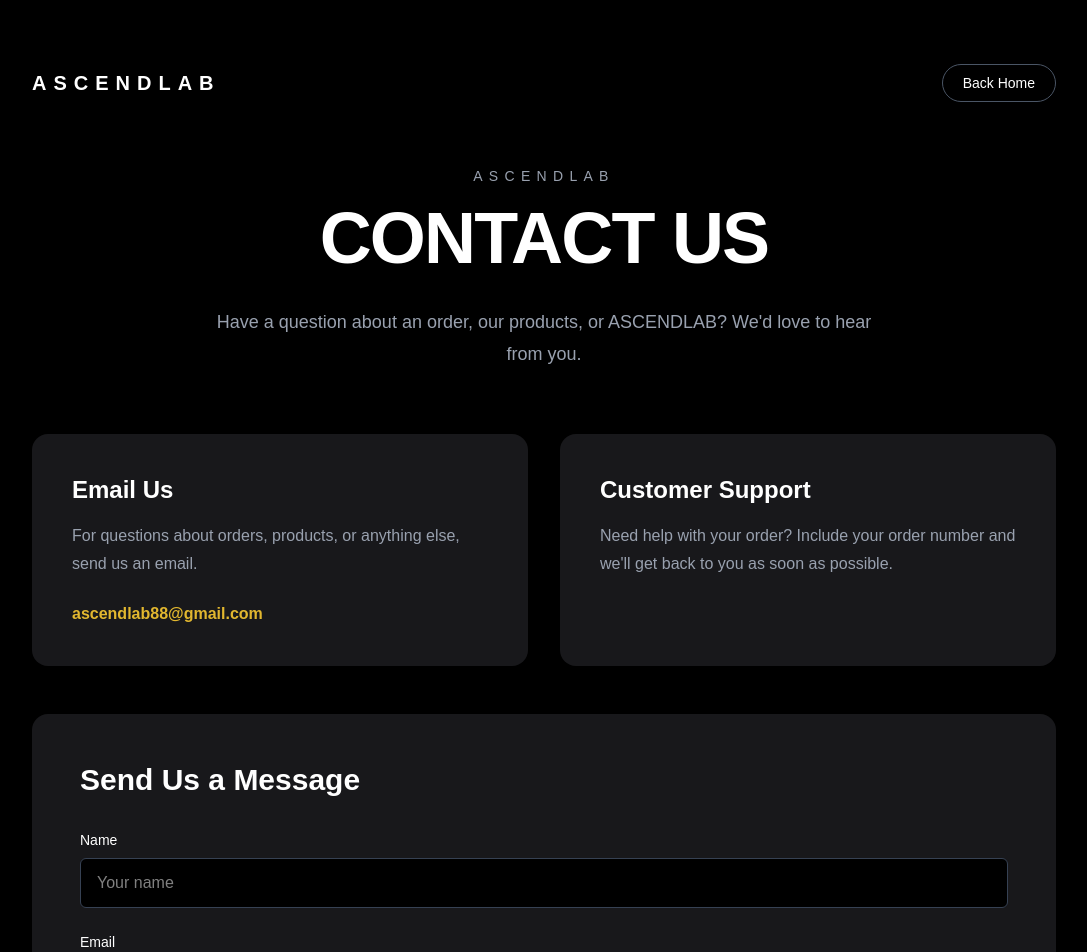
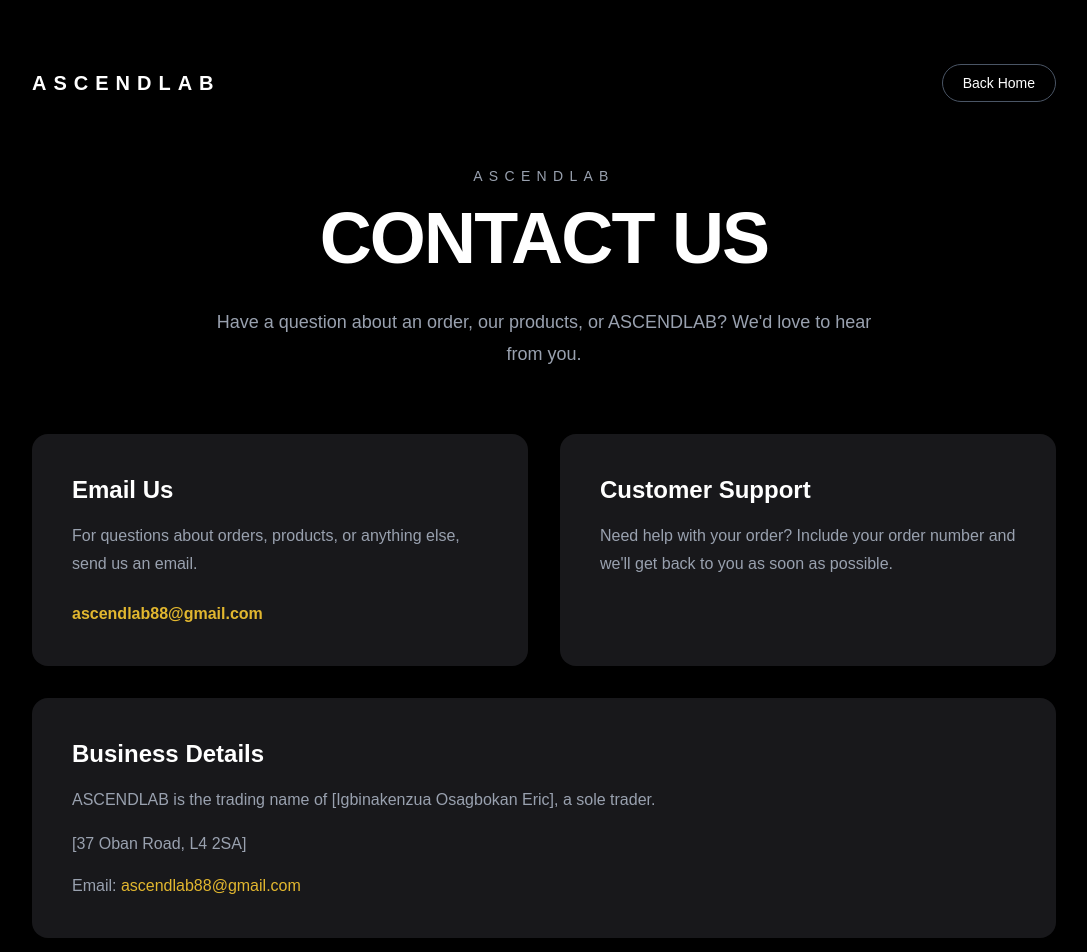
Before and after one commit to eric20-web/ascendlab, a Next.js app: page /contact in a window 1280 px wide. Shown: the top 952 px of the page, without its empty margins (96-1183 px from the left). Built offline with nearby package versions, Linux system fonts and the light colour scheme.

Commit message:
Add business details to contact page

```diff
--- a/app/contact/page.tsx
+++ b/app/contact/page.tsx
@@ -116,6 +116,31 @@ export default function ContactPage() {
 
         </section>
 
+        {/* Business Details */}
+        <section className="mt-8 rounded-2xl bg-[#18181b] p-6 sm:p-8 md:p-10">
+          <h2 className="mb-4 text-2xl font-bold">
+            Business Details
+          </h2>
+
+          <p className="leading-7 text-gray-400">
+            ASCENDLAB is the trading name of [Igbinakenzua Osagbokan Eric],
+            a sole trader.
+          </p>
+
+          <address className="mt-4 whitespace-pre-line not-italic leading-7 text-gray-400">
+            [37 Oban Road, L4 2SA]
+          </address>
+
+          <p className="mt-4 text-gray-400">
+            Email:{" "}
+            <a
+              href="mailto:ascendlab88@gmail.com"
+              className="text-[#e2b72f] hover:opacity-70"
+            >
+              ascendlab88@gmail.com
+            </a>
+          </p>
+        </section>
         {/* Contact Form */}
         <section className="mt-8 rounded-2xl bg-[#18181b] p-6 sm:mt-12 sm:p-8 md:p-12">
           <h2 className="mb-8 text-2xl font-bold sm:text-3xl">
--- a/app/page.tsx
+++ b/app/page.tsx
@@ -171,6 +171,13 @@ export default function Home() {
 >
   Returns & Refunds
 </Link>
+<Link href="/privacy" className="transition hover:text-white">
+  Privacy Policy
+</Link>
+
+<Link href="/terms" className="transition hover:text-white">
+  Terms & Conditions
+</Link>
 </div>
 
         <p className="mt-6 text-xs text-gray-500">
```
